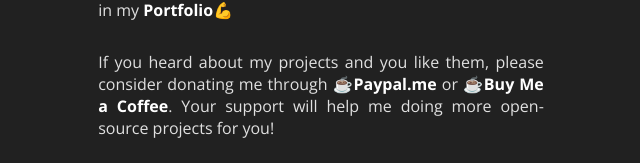
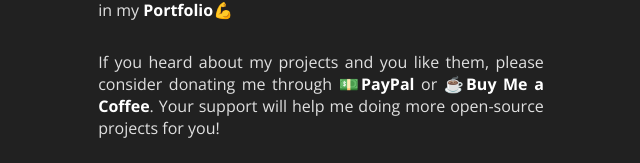
Before and after one commit to KrystianJonca/personal-website, a Vue app: page / in a window 1280 px wide. Shown: the part 348-511 px from the top of the page, without its empty margins (319-959 px from the left). Built offline with nearby package versions, Linux system fonts and the light colour scheme.

Commit message:
New content

```diff
--- a/src/components/Main.vue
+++ b/src/components/Main.vue
@@ -9,7 +9,7 @@
       <strong>Portfolio</strong>💪</a>
     </p>
     <p>
-      If you heard about my projects and you like them, please consider donating me through <a target="__blank" href="https://www.paypal.me/zjonca">☕️<strong>Paypal.me</strong></a> or <a target="__blank" href="https://www.buymeacoffee.com/wionek">☕️<strong>Buy Me a Coffee</strong></a>. Your support will help me doing more open-source projects for you!
+      If you heard about my projects and you like them, please consider donating me through <a target="__blank" href="https://www.paypal.me/zjonca">💵<strong>PayPal</strong></a> or <a target="__blank" href="https://www.buymeacoffee.com/wionek">☕️<strong>Buy Me a Coffee</strong></a>. Your support will help me doing more open-source projects for you!
     </p>
     <div class="btn">
       <link href="https://fonts.googleapis.com/css?family=Cookie" rel="stylesheet"><a class="bmc-button" target="_blank" href="https://www.buymeacoffee.com/wionek"><img src="https://www.buymeacoffee.com/assets/img/BMC-btn-logo.svg" alt="Buy me a coffee"><span style="margin-left:5px">Buy me a coffee</span></a>
```
